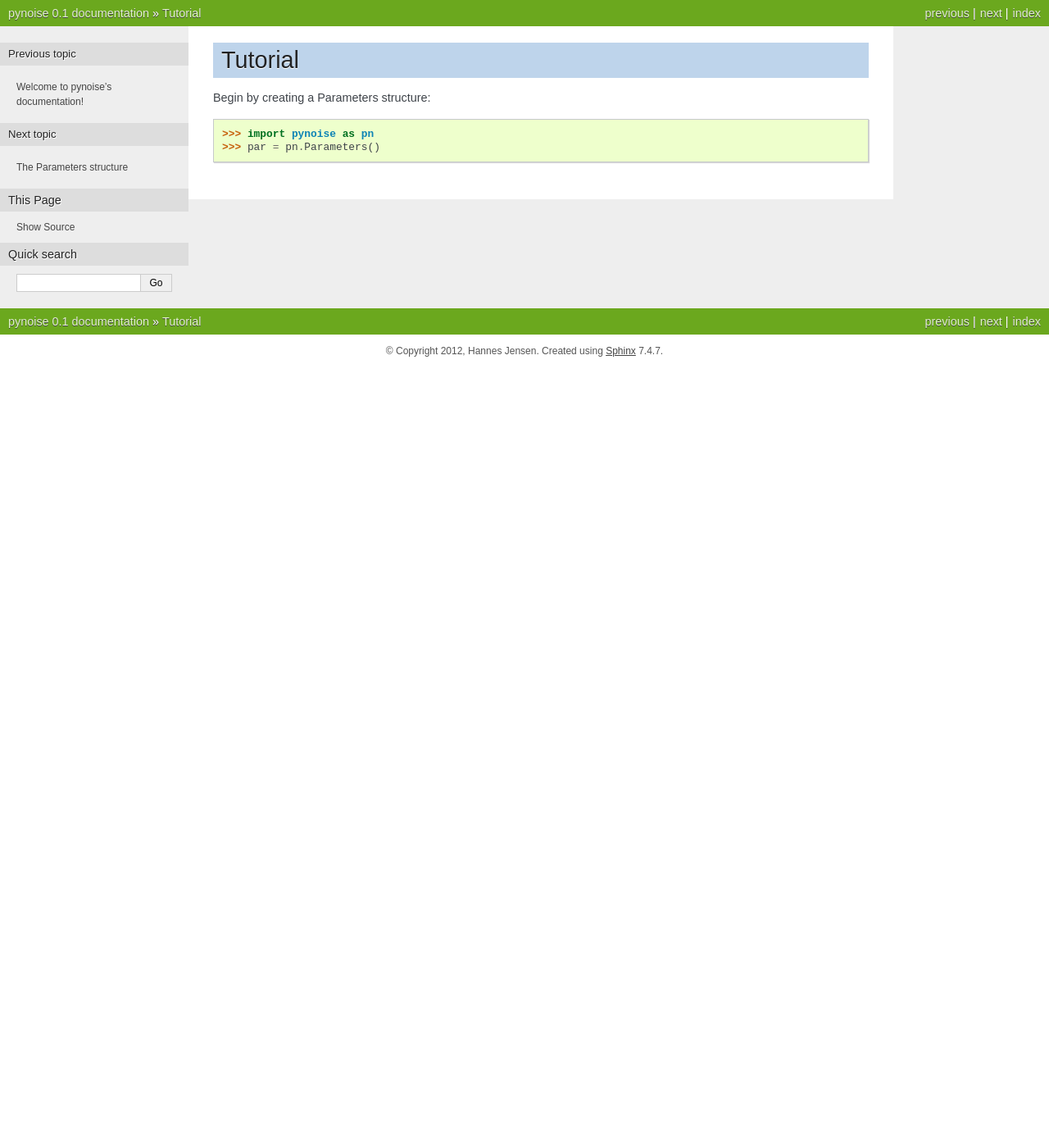
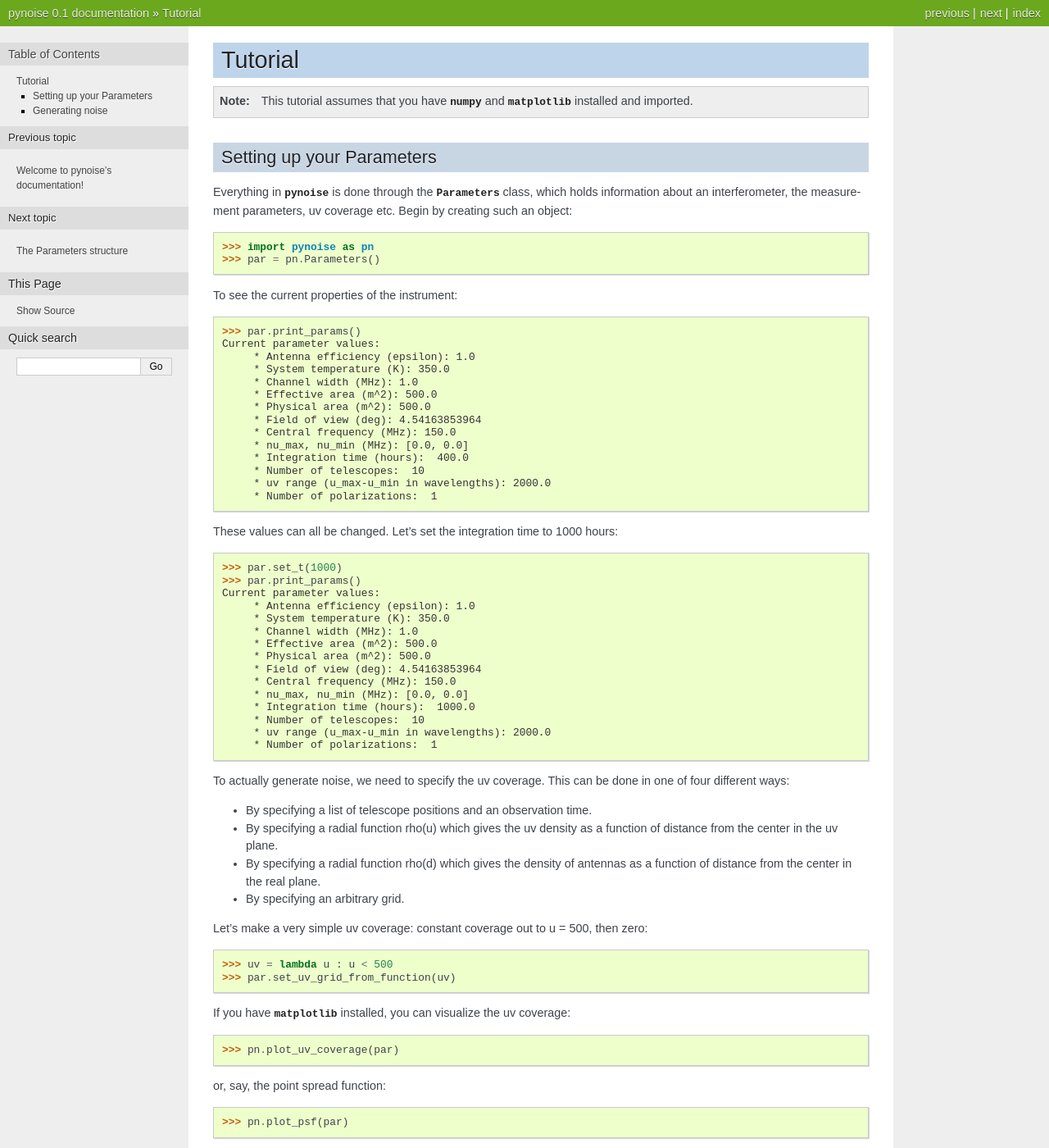
Before and after one commit to hjens/pynoise, a Sphinx documentation site: the page built from doc/tutorial.rst, in a window 1280 px wide and 1400 px high. Shown: the whole window at 82% size. Built offline with Sphinx 7.4.7, drawn with Linux system fonts in a browser that asks for light colours; formulas are drawn with MathJax 3; some of the changed text lies outside the part shown.

Commit message:
added tutorial

```diff
--- a/doc/tutorial.rst
+++ b/doc/tutorial.rst
@@ -1,7 +1,105 @@
 Tutorial
 ===================================
 
-Begin by creating a Parameters structure:
+.. note::
+    This tutorial assumes that you have :mod:`numpy` and :mod:`matplotlib` installed and imported.
+
+Setting up your Parameters
+-------------------------
+
+Everything in :mod:`pynoise` is done through the :class:`Parameters` class, which holds information about an interferometer, the measurement parameters, uv coverage etc. Begin by creating such an object:
 
 >>> import pynoise as pn
 >>> par = pn.Parameters()
+
+To see the current properties of the instrument:
+
+>>> par.print_params()
+Current parameter values:
+     * Antenna efficiency (epsilon): 1.0
+     * System temperature (K): 350.0
+     * Channel width (MHz): 1.0
+     * Effective area (m^2): 500.0
+     * Physical area (m^2): 500.0
+     * Field of view (deg): 4.54163853964
+     * Central frequency (MHz): 150.0
+     * nu_max, nu_min (MHz): [0.0, 0.0]
+     * Integration time (hours):  400.0
+     * Number of telescopes:  10
+     * uv range (u_max-u_min in wavelengths): 2000.0
+     * Number of polarizations:  1
+
+These values can all be changed. Let's set the integration time to 1000 hours:
+
+>>> par.set_t(1000)
+>>> par.print_params()
+Current parameter values:
+     * Antenna efficiency (epsilon): 1.0
+     * System temperature (K): 350.0
+     * Channel width (MHz): 1.0
+     * Effective area (m^2): 500.0
+     * Physical area (m^2): 500.0
+     * Field of view (deg): 4.54163853964
+     * Central frequency (MHz): 150.0
+     * nu_max, nu_min (MHz): [0.0, 0.0]
+     * Integration time (hours):  1000.0
+     * Number of telescopes:  10
+     * uv range (u_max-u_min in wavelengths): 2000.0
+     * Number of polarizations:  1
+
+To actually generate noise, we need to specify the uv coverage. This can be done in one of four different ways:
+
+* By specifying a list of telescope positions and an observation time.
+* By specifying a radial function rho(u) which gives the uv density as a function of distance from the center in the uv plane.
+* By specifying a radial function rho(d) which gives the density of antennas as a function of distance from the center in the real plane.
+* By specifying an arbitrary grid.
+
+Let's make a very simple uv coverage: constant coverage out to u = 500, then zero:
+
+>>> uv = lambda u : u < 500
+>>> par.set_uv_grid_from_function(uv)
+
+If you have :mod:`matplotlib` installed, you can visualize the uv coverage:
+
+>>> pn.plot_uv_coverage(par)
+
+or, say, the point spread function:
+
+>>> pn.plot_psf(par)
+
+When you are done setting up your :class:`Parameters` structure, you may want to save it for future use:
+
+>>> par.save_to_file('myparams.bin')
+
+Later on, you can restore the same parameters structure:
+
+>>> old_pars = pn.params_from_file('myparams.bin')
+
+Generating noise
+----------------
+
+Once your :class:`Parameters` is set up, you are ready to generate noise. To get a noise slice (from just the central frequency) in visibility space, in mK:
+
+>>> visnoise = par.get_visibility_slice()
+>>> real(visnoise).std()
+0.004831352715815241
+
+To get the noise in image space:
+
+>>> image_noise = par.get_image_slice(visnoise)
+>>> image_noise.std()
+122.13711713861612
+
+You can make a plot of the noise as such:
+
+>>> pn.plot_image_slice(par, image_noise)
+
+It is not necessary to manually generate visibility noise before going to the image plane. Simply doing:
+
+>>> image_noise = par.get_image_slice()
+
+will generate visibility noise automatically.
+
+There are also convenience functions to generate noise cubes. To do this, you must first specify a frequency range. This will specify that our cube will go from 100 MHz to 150 MHz:
+
+>>> par.set_nu_range([150., 100.])
```
Also changed, not shown: 7 other files.
